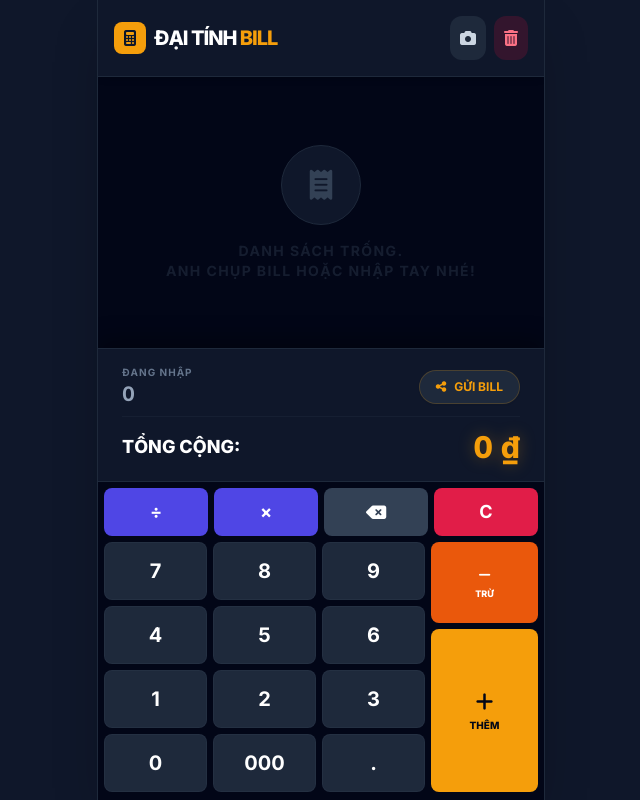
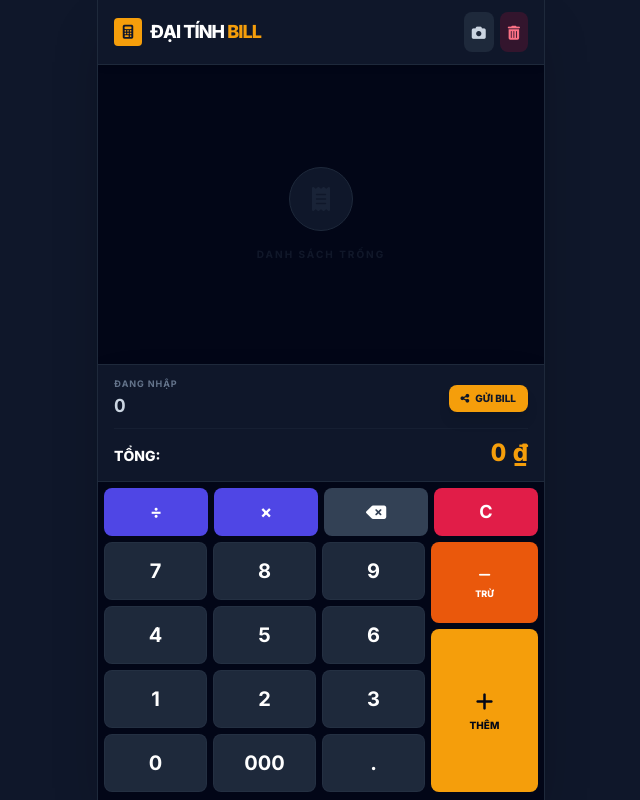
Before and after one commit to nguyendaithqv-cell/dai-tinh-bill, a React (Vite) app: page / in a window 1280 px wide. Shown: the whole page, without its empty margins (319-959 px from the left). Built offline with nearby package versions, Linux system fonts and the light colour scheme.

Commit message:
Refactor header and main layout styles

```diff
--- a/App.tsx
+++ b/App.tsx
@@ -162,144 +162,110 @@ const App: React.FC = () => {
 
   return (
     <div className="flex flex-col h-screen max-w-md mx-auto bg-slate-950 shadow-2xl overflow-hidden relative border-x border-slate-800">
-      <header className="p-4 bg-slate-900 border-b border-slate-800 flex justify-between items-center shrink-0 shadow-md z-10">
+      <header className="px-4 py-3 bg-slate-900 border-b border-slate-800 flex justify-between items-center shrink-0 shadow-md z-10">
         <div className="flex items-center gap-2">
-          <div className="w-8 h-8 bg-amber-500 rounded-lg flex items-center justify-center">
-            <i className="fa-solid fa-calculator text-slate-900"></i>
+          <div className="w-7 h-7 bg-amber-500 rounded flex items-center justify-center">
+            <i className="fa-solid fa-calculator text-slate-900 text-sm"></i>
           </div>
-          <h1 className="text-xl font-black text-white tracking-tighter uppercase">Đại tính <span className="text-amber-500">bill</span></h1>
+          <h1 className="text-lg font-black text-white tracking-tighter uppercase leading-none">Đại tính <span className="text-amber-500">bill</span></h1>
         </div>
-        <div className="flex gap-2">
+        <div className="flex gap-1.5">
           <button
             onClick={() => fileInputRef.current?.click()}
-            className="p-2.5 bg-slate-800 rounded-xl text-slate-300 active:bg-slate-700 transition-colors"
-            title="Quét hóa đơn"
+            className="p-2 bg-slate-800 rounded-lg text-slate-300 active:bg-slate-700 transition-colors"
           >
-            <i className="fa-solid fa-camera"></i>
+            <i className="fa-solid fa-camera text-sm"></i>
           </button>
           <button
             onClick={resetAll}
-            className="p-2.5 bg-rose-900/30 text-rose-400 rounded-xl active:bg-rose-900/50 transition-colors"
-            title="Làm mới"
+            className="p-2 bg-rose-900/30 text-rose-400 rounded-lg active:bg-rose-900/50 transition-colors"
           >
-            <i className="fa-solid fa-trash-can"></i>
+            <i className="fa-solid fa-trash-can text-sm"></i>
           </button>
         </div>
-        <input
-          type="file"
-          ref={fileInputRef}
-          onChange={handleFileUpload}
-          accept="image/*"
-          className="hidden"
-        />
+        <input type="file" ref={fileInputRef} onChange={handleFileUpload} accept="image/*" className="hidden" />
       </header>
 
-      <main className="flex-1 overflow-y-auto p-4 hide-scrollbar space-y-3 bg-slate-950">
+      <main className="flex-1 overflow-y-auto p-3 hide-scrollbar space-y-2 bg-slate-950">
         {items.length === 0 ? (
           <div className="h-full flex flex-col items-center justify-center text-slate-700 space-y-4">
-            <div className="w-20 h-20 rounded-full bg-slate-900 flex items-center justify-center border border-slate-800">
-              <i className="fa-solid fa-receipt text-3xl"></i>
+            <div className="w-16 h-16 rounded-full bg-slate-900 flex items-center justify-center border border-slate-800">
+              <i className="fa-solid fa-receipt text-2xl opacity-30"></i>
             </div>
-            <p className="text-sm font-bold uppercase tracking-widest opacity-40 text-center px-8">Danh sách trống.<br/>Anh chụp bill hoặc nhập tay nhé!</p>
+            <p className="text-[10px] font-bold uppercase tracking-[0.2em] opacity-30 text-center px-8">Danh sách trống</p>
           </div>
         ) : (
-          <div className="space-y-2">
+          <div className="space-y-2 pb-4">
             {items.map((item, idx) => (
               <div
                 key={item.id}
-                className={`group flex justify-between items-center p-3 rounded-2xl border transition-all duration-200 active:scale-[0.98] ${
+                className={`flex justify-between items-center p-3.5 rounded-xl border transition-all active:scale-[0.97] ${
                   item.amount < 0
-                  ? 'bg-rose-900/10 border-rose-900/30'
-                  : 'bg-slate-900/50 border-slate-800/50'
-                } animate-in fade-in slide-in-from-right-4`}
+                  ? 'bg-rose-950/20 border-rose-900/40'
+                  : 'bg-slate-900/60 border-slate-800/80'
+                } animate-in fade-in slide-in-from-right-2`}
               >
-                <div
-                  className="flex-1 flex flex-col cursor-pointer"
-                  onClick={() => startEdit(item)}
-                >
-                  <span className={`text-[10px] font-bold uppercase tracking-wider ${item.amount < 0 ? 'text-rose-400' : 'text-slate-500'}`}>
-                    #{idx + 1} {item.label} <i className="fa-solid fa-pencil ml-1 opacity-50"></i>
+                <div className="flex-1 min-w-0 pr-3 cursor-pointer" onClick={() => startEdit(item)}>
+                  <div className="flex items-center gap-1.5 mb-0.5">
+                    <span className={`text-[11px] font-extrabold uppercase tracking-wide truncate ${item.amount < 0 ? 'text-rose-400' : 'text-amber-500/80'}`}>
+                      {item.label}
                     </span>
-                  <span className={`text-lg font-black tabular-nums ${item.amount < 0 ? 'text-rose-400' : 'text-slate-100'}`}>
+                    <i className="fa-solid fa-pencil text-[8px] text-slate-600"></i>
+                  </div>
+                  <div className={`text-xl font-black tabular-nums leading-none ${item.amount < 0 ? 'text-rose-400' : 'text-slate-100'}`}>
                     {formatCurrency(item.amount)}
-                  </span>
+                  </div>
                 </div>
                 <button
                   onClick={() => removeItem(item.id)}
-                  className="w-10 h-10 flex items-center justify-center text-slate-600 hover:text-rose-500 active:scale-90 transition-transform"
+                  className="w-8 h-8 flex items-center justify-center text-slate-600 active:text-rose-500 transition-colors"
                 >
-                  <i className="fa-solid fa-xmark"></i>
+                  <i className="fa-solid fa-xmark text-lg"></i>
                 </button>
               </div>
             ))}
           </div>
         )}
-        <div ref={historyEndRef} className="h-4" />
+        <div ref={historyEndRef} className="h-2" />
       </main>
 
+      {/* Editing & Scanning Overlay Code remains same but styled for small screen */}
       {editingItem && (
-        <div className="absolute inset-0 bg-slate-950/80 z-[60] flex items-end justify-center p-4 backdrop-blur-sm animate-in fade-in duration-200">
-          <div className="w-full bg-slate-900 rounded-3xl p-6 border border-slate-800 shadow-2xl animate-in slide-in-from-bottom-10 duration-300">
-            <div className="flex justify-between items-center mb-6">
-              <h3 className="text-white font-bold text-lg uppercase tracking-wider">Sửa giá món</h3>
-              <button onClick={() => setEditingItem(null)} className="text-slate-500 hover:text-white">
-                <i className="fa-solid fa-circle-xmark text-2xl"></i>
-              </button>
+        <div className="absolute inset-0 bg-slate-950/80 z-[60] flex items-center justify-center p-4 backdrop-blur-sm">
+          <div className="w-full bg-slate-900 rounded-2xl p-5 border border-slate-800 shadow-2xl">
+            <div className="flex justify-between items-center mb-4">
+              <h3 className="text-white font-bold text-sm uppercase">Sửa giá món</h3>
+              <button onClick={() => setEditingItem(null)} className="text-slate-500"><i className="fa-solid fa-xmark text-xl"></i></button>
             </div>
-
-            <div className="mb-6">
-              <label className="text-xs font-bold text-slate-500 uppercase block mb-2">Giá mới (VND):</label>
             <input
-                type="number"
-                value={editValue}
-                onChange={(e) => setEditValue(e.target.value)}
-                autoFocus
-                className="w-full bg-slate-950 border border-slate-700 rounded-2xl p-4 text-3xl font-black text-amber-500 text-center focus:outline-none focus:border-amber-500 transition-colors"
-                placeholder="0"
+              type="number" value={editValue} onChange={(e) => setEditValue(e.target.value)} autoFocus
+              className="w-full bg-slate-950 border border-slate-700 rounded-xl p-3 text-2xl font-black text-amber-500 text-center mb-4 focus:outline-none"
             />
-            </div>
-
-            <div className="grid grid-cols-2 gap-4">
-              <button
-                onClick={() => setEditingItem(null)}
-                className="py-4 bg-slate-800 text-slate-300 rounded-2xl font-bold uppercase active:scale-95 transition-transform"
-              >
-                Hủy
-              </button>
-              <button
-                onClick={saveEdit}
-                className="py-4 bg-amber-500 text-slate-900 rounded-2xl font-bold uppercase active:scale-95 transition-transform"
-              >
-                Lưu lại
-              </button>
+            <div className="grid grid-cols-2 gap-3">
+              <button onClick={() => setEditingItem(null)} className="py-3 bg-slate-800 text-slate-300 rounded-xl text-sm font-bold uppercase">Hủy</button>
+              <button onClick={saveEdit} className="py-3 bg-amber-500 text-slate-900 rounded-xl text-sm font-bold uppercase">Lưu</button>
             </div>
           </div>
         </div>
       )}
 
       {isScanning && (
-        <div className="absolute inset-0 bg-slate-950/90 z-50 flex flex-col items-center justify-center space-y-4 backdrop-blur-md">
-          <div className="relative">
-             <div className="w-16 h-16 border-4 border-amber-500/20 rounded-full"></div>
-             <div className="absolute inset-0 w-16 h-16 border-4 border-amber-500 border-t-transparent rounded-full animate-spin"></div>
-          </div>
-          <div className="text-center">
-            <p className="text-amber-500 font-black tracking-widest text-lg text-glow">ĐANG QUÉT ẢNH...</p>
-            <p className="text-slate-500 text-xs">Vui lòng chờ Đại một xíu nhé...</p>
-          </div>
+        <div className="absolute inset-0 bg-slate-950/90 z-50 flex flex-col items-center justify-center space-y-3">
+          <div className="w-12 h-12 border-4 border-amber-500 border-t-transparent rounded-full animate-spin"></div>
+          <p className="text-amber-500 font-black tracking-widest text-sm uppercase">Đang quét bill...</p>
         </div>
       )}
 
-      <div className="bg-slate-900 px-6 py-4 border-t border-slate-800 shadow-[0_-10px_20px_rgba(0,0,0,0.3)]">
+      <div className="bg-slate-900 px-4 py-3 border-t border-slate-800 shadow-2xl shrink-0">
         <div className="flex justify-between items-center mb-2">
-           <div className="flex flex-col flex-1">
-              <span className="text-slate-500 font-bold text-[10px] uppercase tracking-widest">Đang nhập</span>
-              <div className="flex items-baseline gap-2">
-                <span className="text-xl font-bold text-slate-400 tabular-nums truncate max-w-[150px]">
+           <div className="min-w-0 flex-1">
+              <span className="text-slate-500 font-bold text-[9px] uppercase tracking-widest block mb-0.5">Đang nhập</span>
+              <div className="flex items-center gap-2">
+                <span className="text-lg font-bold text-slate-300 tabular-nums truncate">
                   {displayInput || '0'}
                 </span>
                 {currentInput.match(/[*/]/) && (
-                  <span className="text-sm font-bold text-amber-500/80">
+                  <span className="text-xs font-bold text-amber-500 shrink-0">
                     = {formatCurrency(previewValue)}
                   </span>
                 )}
@@ -307,21 +273,22 @@ const App: React.FC = () => {
            </div>
            <button
             onClick={shareSummary}
-            className="flex items-center gap-2 px-4 py-2 bg-slate-800 rounded-full text-amber-500 text-xs font-bold border border-amber-500/20 active:scale-95 transition-all shadow-sm"
+            className="flex items-center gap-1.5 px-3 py-1.5 bg-amber-500 rounded-lg text-slate-900 text-[10px] font-black uppercase active:scale-95 transition-all shadow-lg"
            >
              <i className="fa-solid fa-share-nodes"></i>
-             GỬI BILL
+             Gửi Bill
            </button>
         </div>
 
-        <div className="flex justify-between items-center pt-3 border-t border-slate-800/50">
-          <span className="text-white font-black text-lg">TỔNG CỘNG:</span>
-          <span className="text-3xl font-black text-amber-500 tabular-nums drop-shadow-[0_0_8px_rgba(245,158,11,0.3)]">
+        <div className="flex justify-between items-baseline pt-2 border-t border-slate-800/50">
+          <span className="text-white font-extrabold text-sm uppercase">Tổng:</span>
+          <span className="text-2xl font-black text-amber-500 tabular-nums">
             {formatCurrency(total)}
           </span>
         </div>
       </div>
 
+      <div className="shrink-0 bg-slate-900">
         <NumberPad
           onInput={handleInput}
           onClear={handleClearInput}
@@ -329,6 +296,7 @@ const App: React.FC = () => {
           onConfirm={handleConfirmItem}
         />
       </div>
+    </div>
   );
 };
 
```
Lines whose indentation alone changed are shown as unchanged.
